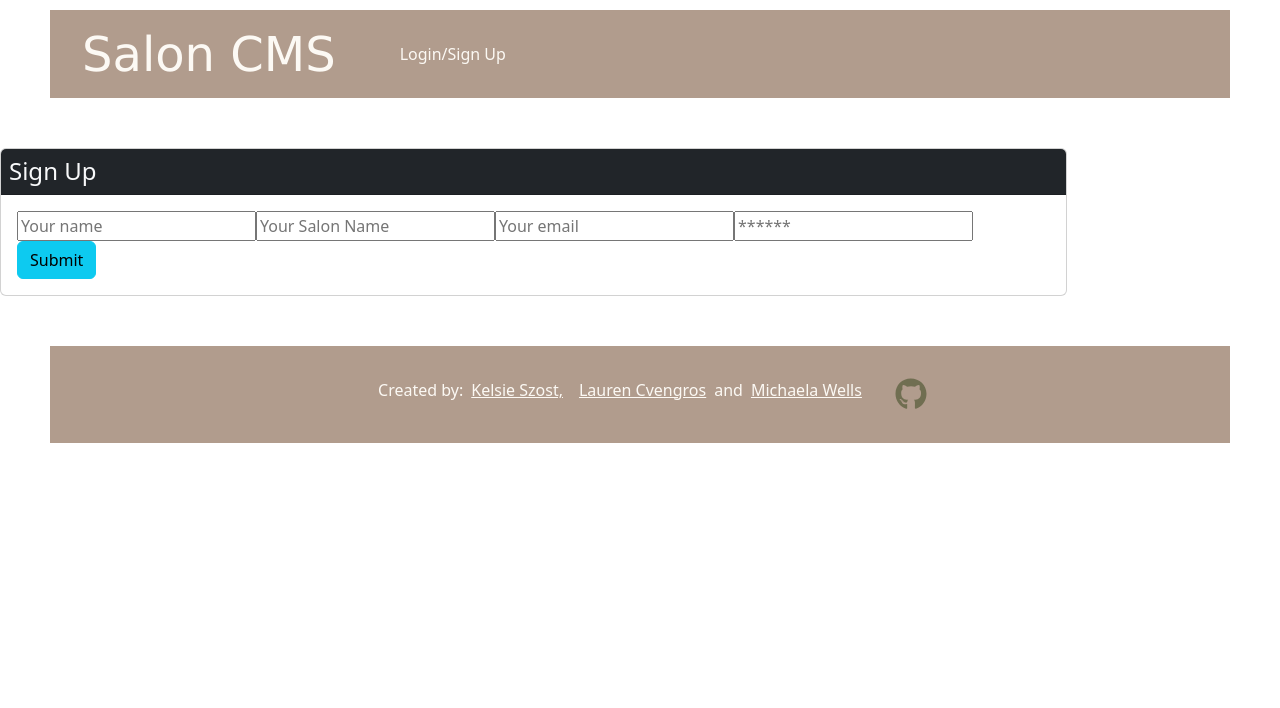
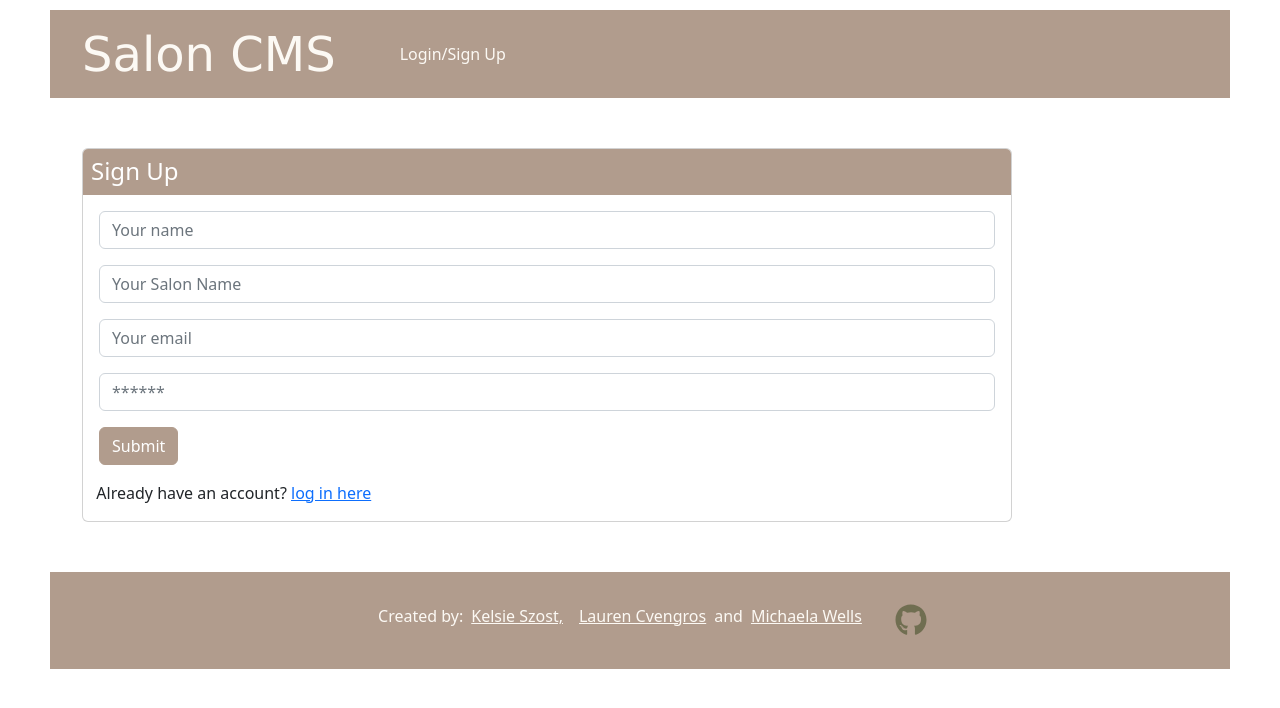
Before and after one commit to Laurencvengros/Salon-cms, a React (Create React App) app in the folder client/: page /signup in a window 1280 px wide. Shown: the top 708 px of the page. Built offline with nearby package versions, Linux system fonts and the light colour scheme; no server answers.

Commit message:
log out button added and styled in nav bar - working, name populates in nav bar from log in information, in the nav bar when not logged in only sign up /sign in shows up and nav bar populates (and works) once logged in. all components have been styled

```diff
--- a/client/package.json
+++ b/client/package.json
@@ -2,7 +2,7 @@
   "name": "salon-cms",
   "version": "0.1.0",
   "private": true,
-  "proxy": "",
+  "proxy": "http://localhost:3001",
   "dependencies": {
     "@aldabil/react-scheduler": "^2.6.3",
     "@apollo/client": "^3.7.3",
--- a/client/src/components/Navigation.js
+++ b/client/src/components/Navigation.js
@@ -3,11 +3,17 @@ import Container from "react-bootstrap/Container";
 import Nav from "react-bootstrap/Nav";
 import Navbar from "react-bootstrap/Navbar";
 import { NavLink } from "react-router-dom";
+import { useQuery } from '@apollo/client';
+import {GET_CLIENTS} from '../utils/queries'
 
 
 import Auth from '../utils/auth';
 
 function Navigation() {
+
+  const {data} = useQuery(GET_CLIENTS);
+
+  const userData = data?.me || []
 
   const logout = (event) => {
     event.preventDefault();
@@ -25,8 +31,7 @@ function Navigation() {
         <Navbar.Toggle aria-controls="responsive-navbar-nav" />
         <Navbar.Collapse id="responsive-navbar-nav">
 
-
-            {Auth.loggedIn() ? (
+        {Auth.loggedIn() ? (
                 <>
                   <Nav className="me-auto">
                     <NavLink to="/clients" className="navLinks">
@@ -40,20 +45,16 @@ function Navigation() {
                     </NavLink>
                   </Nav>
 
-                  <Nav>
+
                     <Navbar.Text className="navText">
-                      Signed in as:{" "}
-                      <a className="signedIn" href="#login">
-                        Salon Owner
-                      </a>
-                        <NavLink style={{fontSize:"10pt"}} onClick={logout}>
-                          <button className='btn'>
+                      Signed in as: {userData.name}
+
+                    </Navbar.Text>
+
+                    <NavLink onClick={logout} className="navLinks">
                             LogOut
-                          </button>
-                        </NavLink>
-                    </Navbar.Text>
-                  </Nav>
-                </>
+                    </NavLink>
+                    </>
               ) : (
                   <NavLink to="/" className="navLinks justify-content-end"> Login/Sign Up </NavLink>
               )}
--- a/client/src/components/Signup.js
+++ b/client/src/components/Signup.js
@@ -1,131 +1,6 @@
-
-// const SignUp = () => {
-
-//   const [userData, setUserData] = useState({
-//     name: '',
-//     email: '',
-//     password: '',
-//     salonName: ''
-//   });
-
-//     const[ addUser, {error, data}] = useMutation(ADD_USER);
-
-//   const handleInputChange = (event) => {
-//     const { name, value } = event.target;
-
-//     setUserData({...userData, [name]: value});
-//   };
-
-//   const handleFormSubmit = async (event) => {
-//     event.preventDefault();
-//     console.log(userData)
-
-
-//     try {
-//       const { data } =await addUser({variables: {...userData}});
-//       console.log(data)
-//       Auth.login(data.addUser.token);
-//     }catch(error){
-//       console.error(error)
-//     }
-
-//     setUserData({
-//       name: '',
-//       email: '',
-//       password: '',
-//       salonName: '',
-//     });
-//   };
-
-
-//    return (
-//     <React.Fragment>
-//       <Container className="container">
-//         <main>
-//           <div className="card">
-//             <h3 className="p-2">Sign Up</h3>
-//             <div className="card-body mb-3">
-//               {data ? (
-//                 <p>
-//                   Success!
-//                 </p>
-//               ) : (
-//                 <form onSubmit={handleFormSubmit}>
-
-//                   <div className="mb-3">
-//                     <input
-//                       className="form-input form-control"
-//                       placeholder="Your name"
-//                       name="name"
-//                       type="text"
-//                       value={userData.name}
-//                       onChange={handleInputChange}
-//                     />
-//                   </div>
-
-//                   <div className="mb-3">
-//                   <input
-//                     className="form-input form-control"
-//                     placeholder="Your Salon Name"
-//                     name="salonName"
-//                     type="text"
-//                     value={userData.salonName}
-//                     onChange={handleInputChange}
-//                   />
-//                   </div>
-
-//                   <div className="mb-3">
-//                   <input
-//                     className="form-input form-control"
-//                     placeholder="Your email"
-//                     name="email"
-//                     type="email"
-//                     value={userData.email}
-//                     onChange={handleInputChange}
-//                   />
-//                   </div>
-
-//                   <div className="mb-3">
-//                   <input
-//                     className="form-input form-control"
-//                     placeholder="******"
-//                     name="password"
-//                     type="password"
-//                     value={userData.password}
-//                     onChange={handleInputChange}
-//                   />
-//                   </div>
-
-//                   <div className="d-grid">
-//                   <button
-//                     className="btn btn-info"
-//                     style={{ cursor: 'pointer' }}
-//                     type="submit"
-//                   >
-//                     Submit
-//                   </button>
-//                   </div>
-//                 </form>
-//               )}
-
-//               {error && (
-//                 <div className="my-3 p-3 bg-danger text-white">
-//                   {error.message}
-//                 </div>
-//               )}
-//             </div>
-//           </div>
-//         </main>
-//       </Container>
-//     </React.Fragment>
-//   );
-// };
-
-// export default SignUp;
-
 import React, { useState } from 'react';
-import { Link } from 'react-router-dom';
 import Auth from '../utils/auth';
+import Container from 'react-bootstrap/esm/Container';
 
 import { useMutation } from '@apollo/client';
 import { ADD_USER } from '../utils/mutations';
@@ -173,10 +48,11 @@ const SignUp = () => {
 
 
    return (
+    <Container>
     <main className="flex-row justify-center mb-4">
       <div className="col-12 col-lg-10">
         <div className="card">
-          <h4 className="card-header bg-dark text-light p-2">Sign Up</h4>
+          <h4 className="card-header p-2" style={{backgroundColor:'#B19C8D', color:'white', borderColor:'#B19C8D'}}>Sign Up</h4>
           <div className="card-body">
             {data ? (
               <p>
@@ -185,7 +61,7 @@ const SignUp = () => {
             ) : (
               <form onSubmit={handleFormSubmit}>
                 <input
-                  className="form-input"
+                  className="form-input form-control mb-3"
                   placeholder="Your name"
                   name="name"
                   type="text"
@@ -193,7 +69,7 @@ const SignUp = () => {
                   onChange={handleInputChange}
                 />
                 <input
-                  className="form-input"
+                  className="form-input form-control mb-3"
                   placeholder="Your Salon Name"
                   name="salonName"
                   type="text"
@@ -201,7 +77,7 @@ const SignUp = () => {
                   onChange={handleInputChange}
                 />
                 <input
-                  className="form-input"
+                  className="form-input form-control mb-3"
                   placeholder="Your email"
                   name="email"
                   type="email"
@@ -209,7 +85,7 @@ const SignUp = () => {
                   onChange={handleInputChange}
                 />
                 <input
-                  className="form-input"
+                  className="form-input form-control mb-3"
                   placeholder="******"
                   name="password"
                   type="password"
@@ -218,7 +94,7 @@ const SignUp = () => {
                 />
                 <button
                   className="btn btn-block btn-info"
-                  style={{ cursor: 'pointer' }}
+                  style={{ cursor: 'pointer', backgroundColor:'#B19C8D', borderColor:'#B19C8D', color:'white' }}
                   type="submit"
                 >
                   Submit
@@ -232,9 +108,13 @@ const SignUp = () => {
               </div>
             )}
           </div>
+          <p className="forgot-password text-right" style={{paddingLeft:'10pt'}}>
+              Already have an account? <a href="/"> log in here</a>
+            </p>
         </div>
       </div>
     </main>
+    </Container>
   );
 };
 
```
Also changed, not shown: client/src/components/Login.js (+9 -116 lines).
